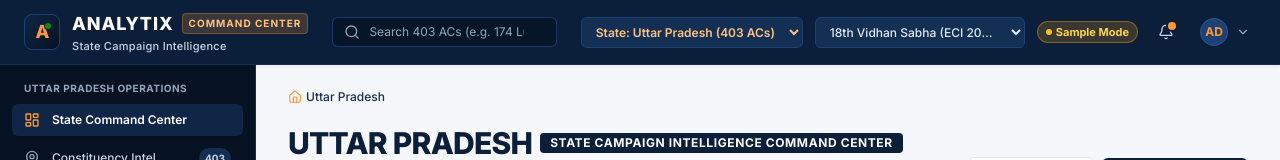
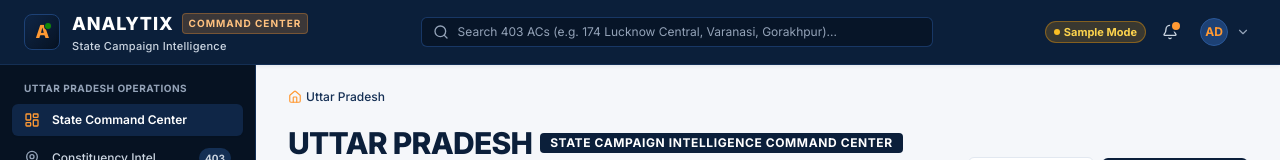
Before and after one commit to saikirankurapti-glitch/elections-analytics, a React (Vite) app: page / in a window 1280 px wide. Shown: the top 160 px of the page. Built offline with nearby package versions, Linux system fonts and the light colour scheme.

Commit message:
Improve header responsiveness at standard zoom

```diff
--- a/src/components/layout/Header.tsx
+++ b/src/components/layout/Header.tsx
@@ -121,7 +121,7 @@ export const Header: React.FC = () => {
         </div>
 
         {/* Center / Global Search with Autocomplete */}
-        <div ref={searchContainerRef} className="hidden md:flex flex-1 max-w-md mx-2 relative">
+        <div ref={searchContainerRef} className="hidden md:flex flex-1 min-w-0 max-w-lg mx-2 relative">
           <div className="relative w-full">
             <Search className="w-4 h-4 text-slate-400 absolute left-3 top-1/2 -translate-y-1/2 pointer-events-none" />
             <input
@@ -180,9 +180,9 @@ export const Header: React.FC = () => {
         </div>
 
         {/* Right Section: Selectors, Notifications & Profile */}
-        <div className="flex items-center gap-2 sm:gap-3 shrink-0">
+        <div className="flex items-center gap-1.5 sm:gap-2 shrink-0">
           {/* State Selector: Uttar Pradesh Configured for 403 ACs */}
-          <div className="hidden lg:flex items-center">
+          <div className="hidden 2xl:flex items-center">
             <select
               aria-label="State Selector"
               value={filters.stateId}
@@ -196,7 +196,7 @@ export const Header: React.FC = () => {
           </div>
 
           {/* Election Selector */}
-          <div className="hidden xl:flex items-center">
+          <div className="hidden 2xl:flex items-center">
             <select
               aria-label="Election Selector"
               value={filters.electionId}
```
